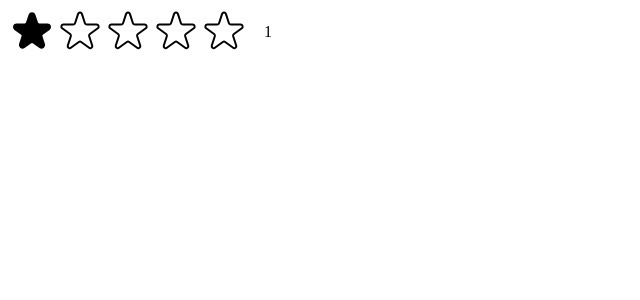
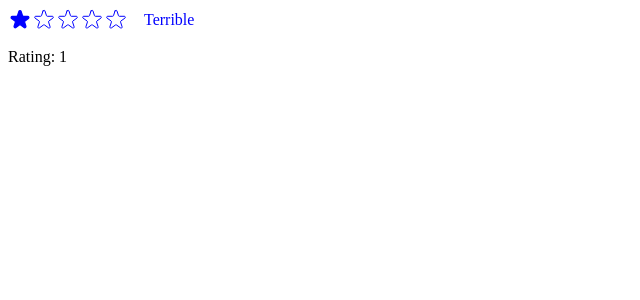
Before and after one commit to Wushengyouhan/ultimate-react-course, a React (Create React App) app in the folder 07-usepopcorn/: page / in a window 1280 px wide. Both pictures are taken after a click on the element 32 px from the left and 32 px from the top of the page. Shown: the top 300 px of the page, without its empty margins (0-640 px from the left). Built offline with nearby package versions, Linux system fonts and the light colour scheme.

Commit message:
119. Improving Reusability With Props

```diff
--- a/07-usepopcorn/src/StarRating.js
+++ b/07-usepopcorn/src/StarRating.js
@@ -1,5 +1,13 @@
 import { useState } from "react";
-export default function StarRating({ maxRating = 5 }) {
+export default function StarRating({
+  maxRating = 5,
+  color = "#fcc419",
+  size = 48,
+  className = "",
+  messages = [],
+  defaultRating = 0,
+  onSetRating,
+}) {
   const containerStyle = {
     display: "flex",
     alignItems: "center",
@@ -13,17 +21,20 @@
   const textStyle = {
     lineHeight: "1",
     margin: "0",
+    color: color,
+    fontSize: `${size / 1.5}px`,
   };
 
-  const [rating, setRating] = useState(0);
+  const [rating, setRating] = useState(defaultRating);
   const [tempRating, setTempRating] = useState(0);
 
   const handleRating = (rating) => {
     setRating(rating);
+    onSetRating(rating);
   };
 
   return (
-    <div style={containerStyle}>
+    <div style={containerStyle} className={className}>
       <div style={starContainerStyle}>
         {Array.from({ length: maxRating }).map((_, i) => (
           <span>
@@ -33,23 +44,29 @@
               full={tempRating ? tempRating >= i + 1 : rating >= i + 1}
               onHoverIn={() => setTempRating(i + 1)}
               onHoverOut={() => setTempRating(0)}
+              color={color}
+              size={size}
             />
           </span>
         ))}
       </div>
-      <p style={textStyle}>{tempRating || rating || ""}</p>
+      <p style={textStyle}>
+        {messages.length === maxRating
+          ? messages[tempRating ? tempRating - 1 : rating - 1]
+          : tempRating || rating || ""}
+      </p>
     </div>
   );
 }
 
-const starStyle = {
-  width: "48px",
-  height: "48px",
-  display: "block",
-  cursor: "pointer",
-};
+function Star({ onRate, full, onHoverIn, onHoverOut, color, size }) {
+  const starStyle = {
+    width: `${size}px`,
+    height: `${size}px`,
+    display: "block",
+    cursor: "pointer",
+  };
 
-function Star({ onRate, full, onHoverIn, onHoverOut }) {
   return (
     <span
       style={starStyle}
@@ -61,8 +78,8 @@
         <svg
           xmlns="http://www.w3.org/2000/svg"
           viewBox="0 0 20 20"
-          fill="#000"
-          stroke="#000"
+          fill={color}
+          stroke={color}
         >
           <path d="M9.049 2.927c.3-.921 1.603-.921 1.902 0l1.07 3.292a1 1 0 00.95.69h3.462c.969 0 1.371 1.24.588 1.81l-2.8 2.034a1 1 0 00-.364 1.118l1.07 3.292c.3.921-.755 1.688-1.54 1.118l-2.8-2.034a1 1 0 00-1.175 0l-2.8 2.034c-.784.57-1.838-.197-1.539-1.118l1.07-3.292a1 1 0 00-.364-1.118L2.98 8.72c-.783-.57-.38-1.81.588-1.81h3.461a1 1 0 00.951-.69l1.07-3.292z" />
         </svg>
@@ -71,7 +88,7 @@
           xmlns="http://www.w3.org/2000/svg"
           fill="none"
           viewBox="0 0 24 24"
-          stroke="#000"
+          stroke={color}
         >
           <path
             strokeLinecap="round"
--- /dev/null
+++ b/07-usepopcorn/src/Test.js
@@ -0,0 +1,17 @@
+import { useState } from "react";
+import StarRating from "./StarRating";
+export default function Test() {
+  const [rating, setRating] = useState(0);
+  return (
+    <div>
+      <StarRating
+        maxRating={5}
+        color="blue"
+        size={24}
+        messages={["Terrible", "Bad", "Okay", "Good", "Amazing"]}
+        onSetRating={setRating}
+      />
+      <p>Rating: {rating}</p>
+    </div>
+  );
+}
--- a/07-usepopcorn/src/index.js
+++ b/07-usepopcorn/src/index.js
@@ -3,10 +3,11 @@
 // import "./index.css";
 import App from "./App";
 import StarRating from "./StarRating";
+import Test from "./Test";
+const root = ReactDOM.createRoot(document.getElementById("root"));
 
-const root = ReactDOM.createRoot(document.getElementById("root"));
 root.render(
   <React.StrictMode>
-    <StarRating />
+    <Test />
   </React.StrictMode>,
 );
```
